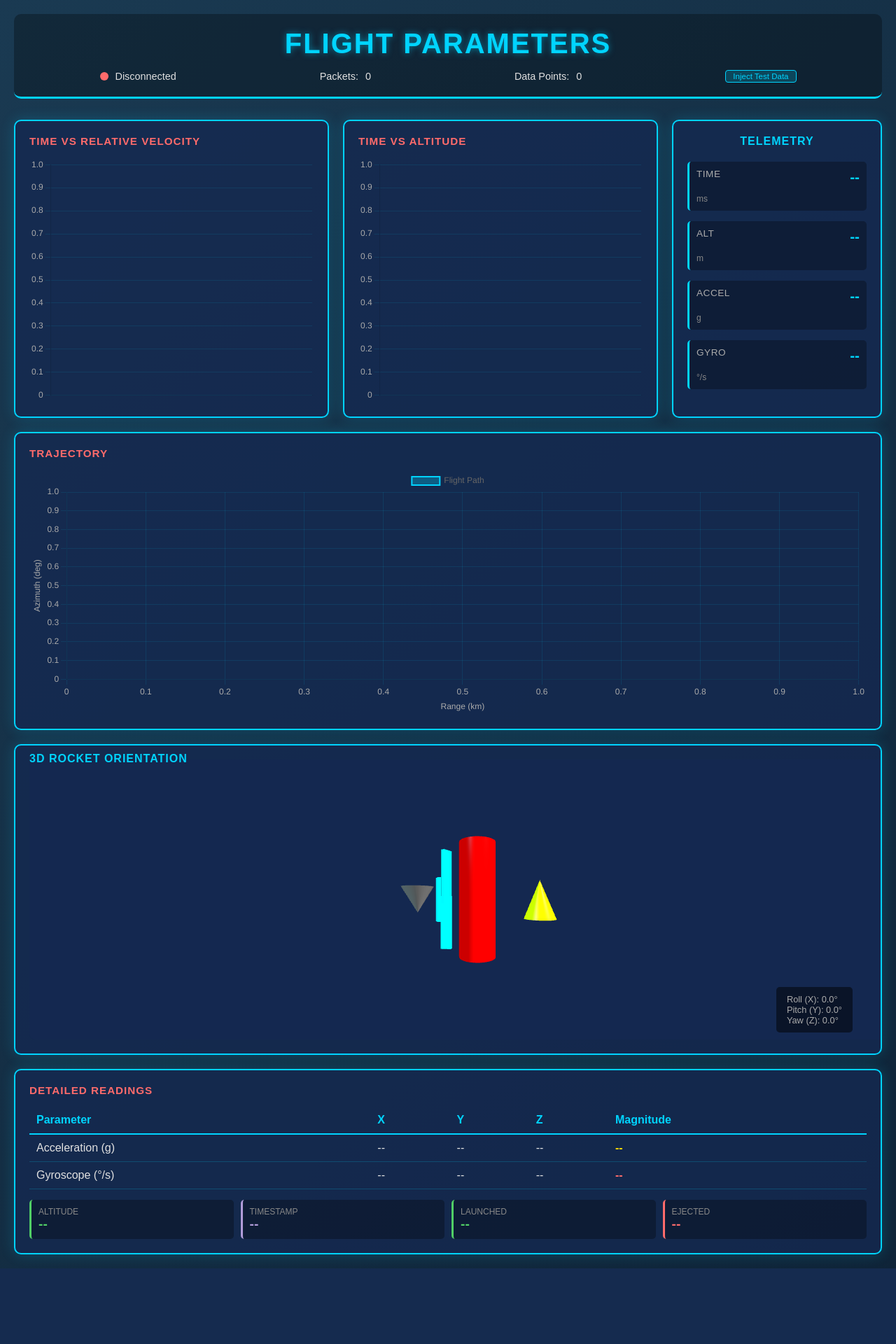
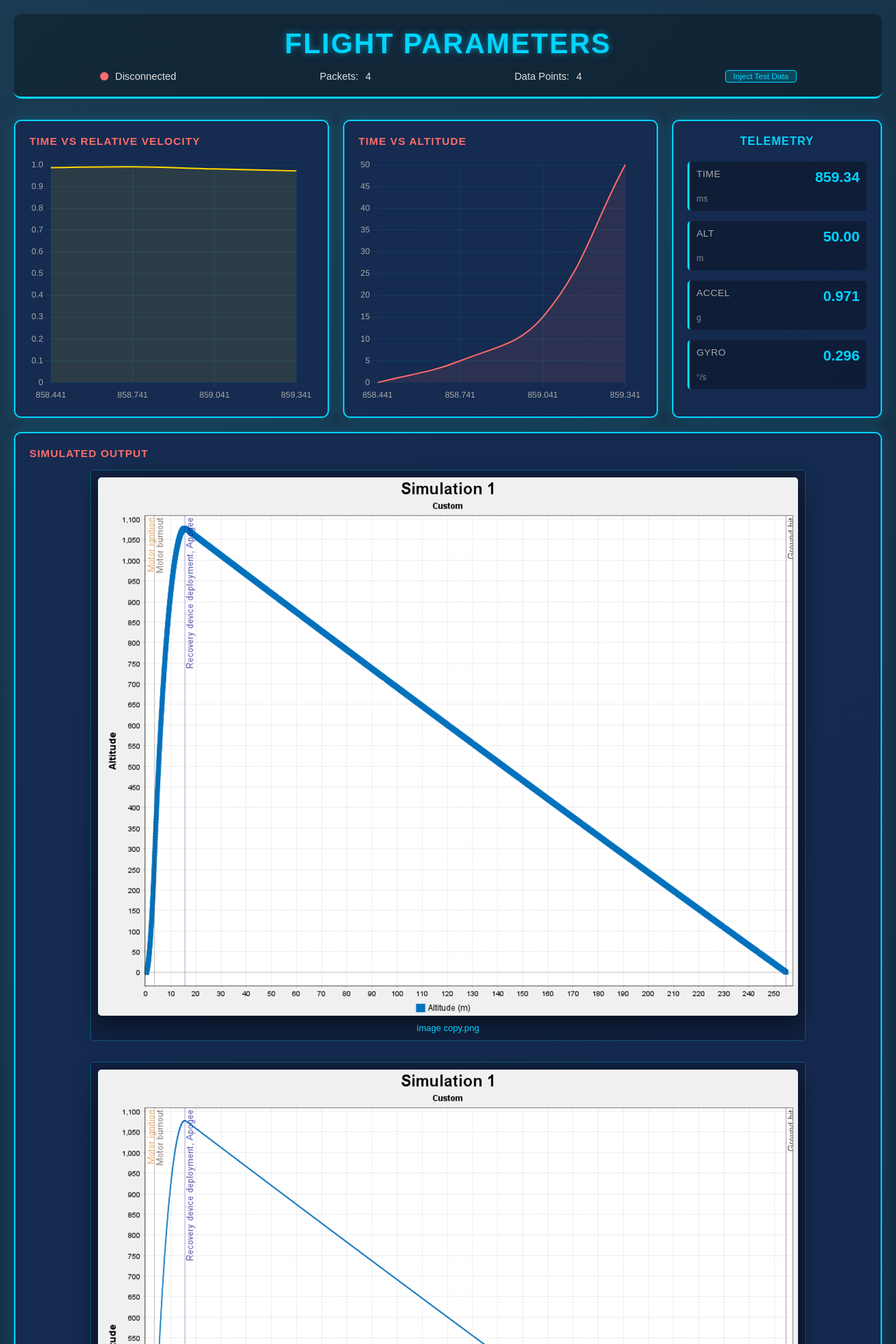
Before and after one commit to ahamedfaisal-dot/telemetry_vikram, a Flask app: page / in a window 1280 px wide. Shown: the top 1920 px of the page at 70% size. Before the commit the page ends 1812 px from the top, so only its background shows below. Run offline with Flask 3, Linux system fonts and the light colour scheme; data that the repository does not hold is empty.

Commit message:
updated sim image

```diff
--- a/app.py
+++ b/app.py
@@ -282,6 +282,27 @@ def get_model_stl():
     else:
         return jsonify({"error": "STL model not found"}), 404
 
+@app.route("/api/simulated/<filename>", methods=["GET"])
+def get_simulated_image(filename):
+    """Serve simulated output images"""
+    sim_path = os.path.join(os.path.dirname(__file__), "simulated output", filename)
+
+    if os.path.exists(sim_path):
+        return send_file(sim_path, mimetype='image/png')
+    else:
+        return jsonify({"error": "Image not found"}), 404
+
+@app.route("/api/simulated", methods=["GET"])
+def list_simulated_images():
+    """List all simulated output images"""
+    sim_dir = os.path.join(os.path.dirname(__file__), "simulated output")
+
+    if os.path.exists(sim_dir):
+        images = [f for f in os.listdir(sim_dir) if f.endswith(('.png', '.jpg', '.jpeg', '.gif'))]
+        return jsonify({"images": images})
+    else:
+        return jsonify({"images": []})
+
 # ================= MAIN =================
 if __name__ == "__main__":
     print("\nStarting Flight Telemetry Server...")
--- a/template/index.html
+++ b/template/index.html
@@ -300,6 +300,16 @@
             </div>
         </div>
 
+        <!-- Simulated Output Section -->
+        <div class="alt-chart-container full-width" style="margin-top: 20px;">
+            <div class="chart-title">SIMULATED OUTPUT</div>
+            <div id="simulatedOutputContainer"
+                style="display: flex; flex-direction: column; gap: 30px; align-items: center; margin-top: 15px;">
+                <!-- Images will be loaded here -->
+                <div id="simLoading" style="color: #888; padding: 20px;">Scanning for simulated outputs...</div>
+            </div>
+        </div>
+
         <!-- Additional Charts -->
         <div class="alt-chart-container full-width">
             <div class="chart-title">TRAJECTORY</div>
@@ -397,6 +407,52 @@
                 green: '#51cf66',
                 purple: '#b19cd9'
             };
+
+            async function loadSimulatedOutputs() {
+                const container = document.getElementById('simulatedOutputContainer');
+                if (!container) return;
+                try {
+                    const response = await fetch('/api/simulated');
+                    const data = await response.json();
+
+                    if (data.images && data.images.length > 0) {
+                        container.innerHTML = '';
+                        data.images.forEach(filename => {
+                            const imgWrapper = document.createElement('div');
+                            imgWrapper.style.textAlign = 'center';
+                            imgWrapper.style.background = 'rgba(0,0,0,0.2)';
+                            imgWrapper.style.padding = '10px';
+                            imgWrapper.style.borderRadius = '5px';
+                            imgWrapper.style.border = '1px solid rgba(0, 212, 255, 0.3)';
+
+                            const img = document.createElement('img');
+                            img.src = `/api/simulated/${filename}`;
+                            img.alt = filename;
+                            img.style.width = '100%';
+                            img.style.maxWidth = '1000px';
+                            img.style.height = 'auto';
+                            img.style.borderRadius = '5px';
+                            img.style.display = 'block';
+                            img.style.marginBottom = '10px';
+                            img.style.boxShadow = '0 10px 30px rgba(0,0,0,0.5)';
+
+                            const label = document.createElement('div');
+                            label.textContent = filename;
+                            label.style.fontSize = '0.8em';
+                            label.style.color = '#00d4ff';
+
+                            imgWrapper.appendChild(img);
+                            imgWrapper.appendChild(label);
+                            container.appendChild(imgWrapper);
+                        });
+                    } else {
+                        container.innerHTML = '<div style="color: #888; padding: 20px;">No simulated outputs found.</div>';
+                    }
+                } catch (error) {
+                    console.error('Error loading simulated outputs:', error);
+                    container.innerHTML = '<div style="color: #ff6b6b; padding: 20px;">Error scanning for outputs.</div>';
+                }
+            }
 
             // ================= 3D ROCKET SETUP =================
             function init3DRocket() {
@@ -899,6 +955,13 @@
                     console.error('❌ Failed to start telemetry polling:', e);
                 }
 
+                try {
+                    loadSimulatedOutputs();
+                    console.log('✅ Simulated outputs loaded');
+                } catch (e) {
+                    console.error('❌ Failed to load simulated outputs:', e);
+                }
+
                 const btnTestData = document.getElementById('btnTestData');
                 if (btnTestData) {
                     btnTestData.addEventListener('click', async () => {
```
Also changed, not shown: simulated output/image copy.png (added), simulated output/image.png (added).
